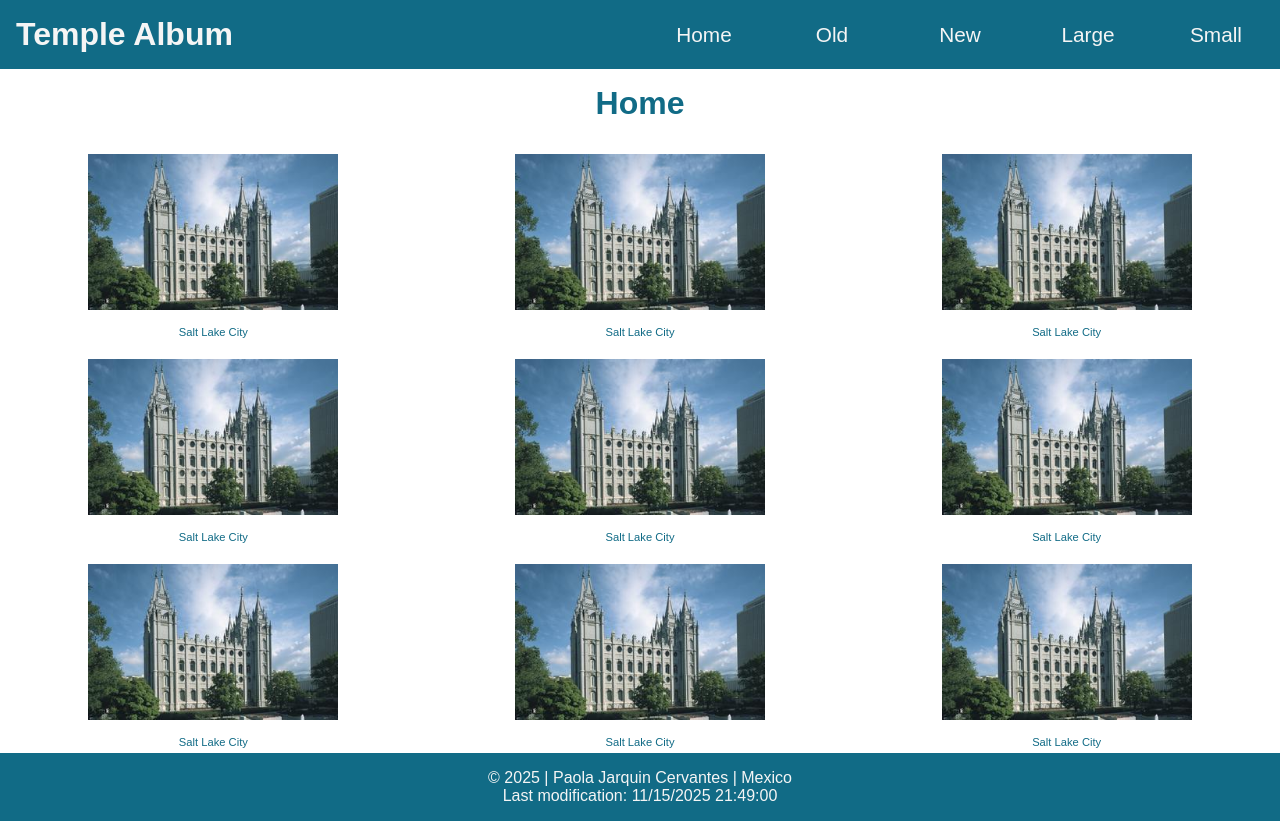
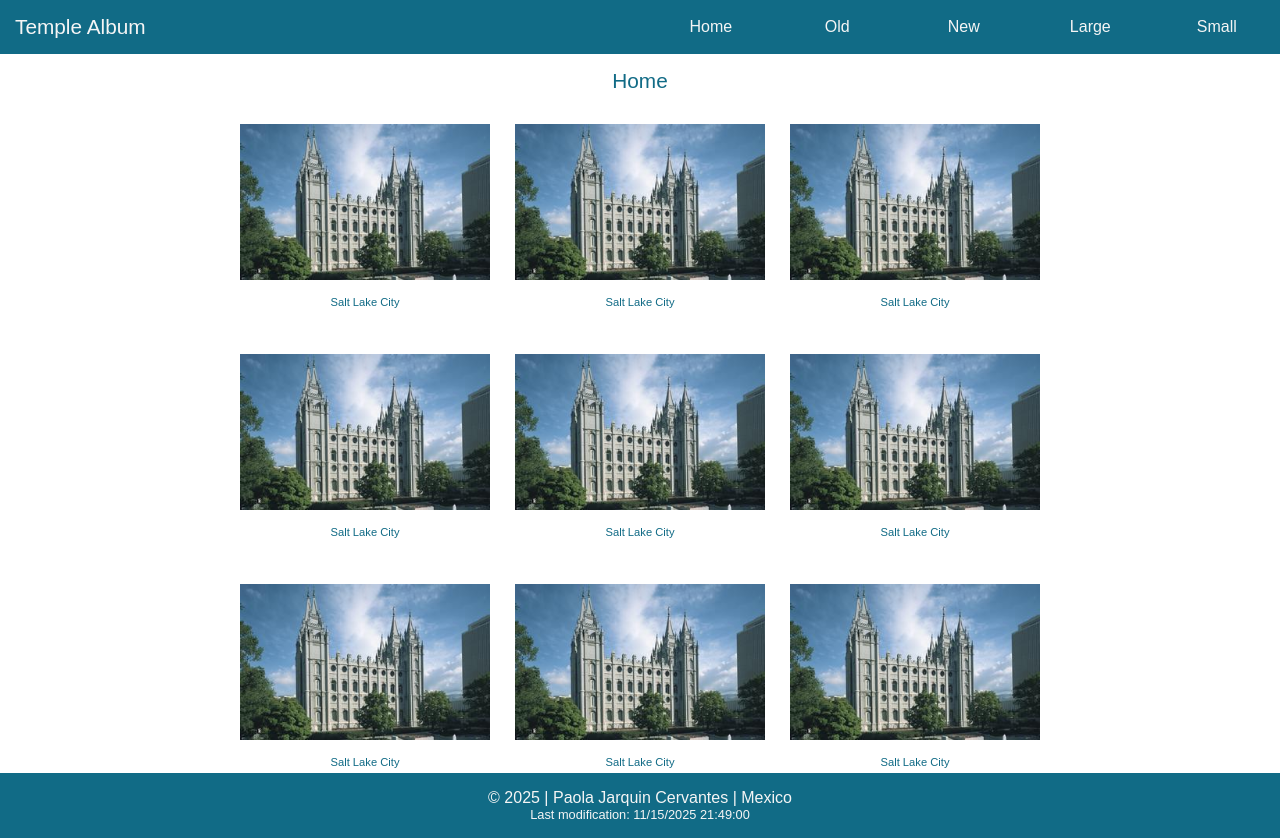
Before and after one commit to paojarc-byu/wdd131, a plain HTML site: page temples.html in a window 1280 px wide. Drawn offline with Linux system fonts and the light colour scheme; a web font is replaced by a local one.

Commit message:
finished project

```diff
--- a/scripts/temples.js
+++ b/scripts/temples.js
@@ -1,3 +1,26 @@
 const today = new Date();
 document.getElementById("currentYear").innerHTML = `${today.getFullYear()}`;
 document.getElementById("lastModified").innerHTML = "Last modification: " + document.lastModified;
+
+
+const hamButton = document.querySelector("#menu");
+const navItems = document.querySelector("nav ul");
+const title = document.querySelector("h1");
+const navContainer = document.querySelector(".nav-cont");
+
+hamButton.addEventListener("click", () => {
+    hamButton.classList.toggle('show');
+    navItems.classList.toggle('show');
+    title.classList.toggle('show');
+    navContainer.classList.toggle('show');
+});
+
+
+window.addEventListener('resize', () => {
+    if (window.innerWidth >= 768) {
+        hamButton.classList.remove('show');
+        navItems.classList.remove('show');
+        title.classList.remove('show');
+        navContainer.classList.remove('show');
+    }
+});
--- a/styles/temples-large.css
+++ b/styles/temples-large.css
@@ -1,6 +1,68 @@
+@media (min-width: 768px) {
 
-/*
-.temple-img {
-    display: grid;
-    grid-template-columns: repeat(3, 1fr);
+    .nav-cont {
+        grid-column: 1/3;
+        display: flex;
+        justify-content: space-between;
+        align-items: center;
+        height: 100%;
+        width: 100%;
+    }
+
+    #menu {
+        display: none;
+    }
+
+    h1 {
+        padding: 15px;
+        font-size: 1.3rem;
+        font-weight: 400;
+    }
+
+    nav {
+        width: 100%;
+        height: 100%;
+    }
+    nav ul {
+        flex-direction: row;
+    }
+
+    nav li {
+        display: flex;
+    }
+
+    nav a {
+        font-size: 1rem;
+        padding: 0 15px;
+        width: 100%;
+        height: 100%;
+    }
+
+    main {
+        margin: 0 auto;
+        text-align: center;
+    }
+
+    .temple-img {
+        grid-template-columns: 1fr 1fr;
+        gap: 25px;
+        place-items: center;
+    }
+
+
+    footer p {
+        font-size: 1rem;
+    }
+
+    #lastModified {
+        font-size: .8rem;
+    }
 }
+
+@media (min-width: 1050px) {
+    .temple-img {
+        grid-template-columns: 1fr 1fr 1fr;
+        gap: 25px;
+        place-items: center;
+    }
+}
--- a/styles/temples.css
+++ b/styles/temples.css
@@ -27,8 +27,16 @@ header{
     grid-template-columns: 1fr 1fr;
 }
 
+.nav-cont {
+    display: flex;
+    background-color: var(--clr-bg-primary);
+}
+
+.nav-cont.show {
+    flex-direction: column;
+}
+
 .navigation-bar a {
-    background-color: var(--clr-bg-terciary);
     color: var(--clr-text-primary);
     text-align: center;
 }
@@ -41,6 +49,7 @@ header{
 
 nav ul {
     display: flex;
+    flex-direction: column;
     justify-content: space-around;
     align-content: center;
     list-style: none;
@@ -50,6 +59,8 @@ nav ul {
 nav li {
     list-style: none;
     flex: 1;
+    height: 100%;
+    display: none;
 }
 
 nav a {
@@ -60,6 +71,7 @@ nav a {
     width: 100%;
     height: 100%;
     font-size: 1.3rem;
+    box-sizing: border-box;
 }
 
 h1 {
@@ -70,20 +82,54 @@ h1 {
     width: 100%;
 }
 
+h1.show {
+    display: none;
+}
+
+#menu {
+    display: block;
+    font-size: 1.8rem;
+    font-weight: 700;
+    text-decoration: none;
+    padding: .5rem .75rem;
+    background-color: var(--clr-bg-tertiary);
+    color: var(--clr-text-primary);
+    text-align: right;
+    position: absolute;
+    right: 1rem;
+}
+
+#menu::before {
+    content: "☰";
+}
+
+#menu.show::before {
+    content: "X";
+}
+
+.show li {
+    display: block;
+}
+
+main {
+    color: var(--clr-text-secondary);
+    max-width: 800px;
+    margin: 1rem auto;
+}
 
 #main {
     color: var(--clr-text-secondary);
     text-align: center;
 }
 
-main {
-    color: var(--clr-text-secondary);
-}
+
 
 
 .temple-img {
     display: grid;
-    grid-template-columns: repeat(3, 1fr);
+    justify-content: center;
+    align-items: center;
+    grid-template-columns: 1fr;
 }
 
 .temple-img figcaption {
--- a/temples.html
+++ b/temples.html
@@ -19,7 +19,9 @@
 </head>
 <body>
     <header>
+        <div class="nav-cont">
             <h1>Temple Album</h1>
+            <a id="menu" href="#"></a>
             <nav>
                 <ul class="navigation-bar">
                     <li><a href="#" target="_blank">Home</a></li>
@@ -29,6 +31,7 @@
                     <li><a href="#" target="_blank">Small</a></li>
                 </ul>
             </nav>
+        </div>
     </header>
     <main>
         <h1 id="main">Home</h1>
```
Lines whose indentation alone changed are shown as unchanged.
